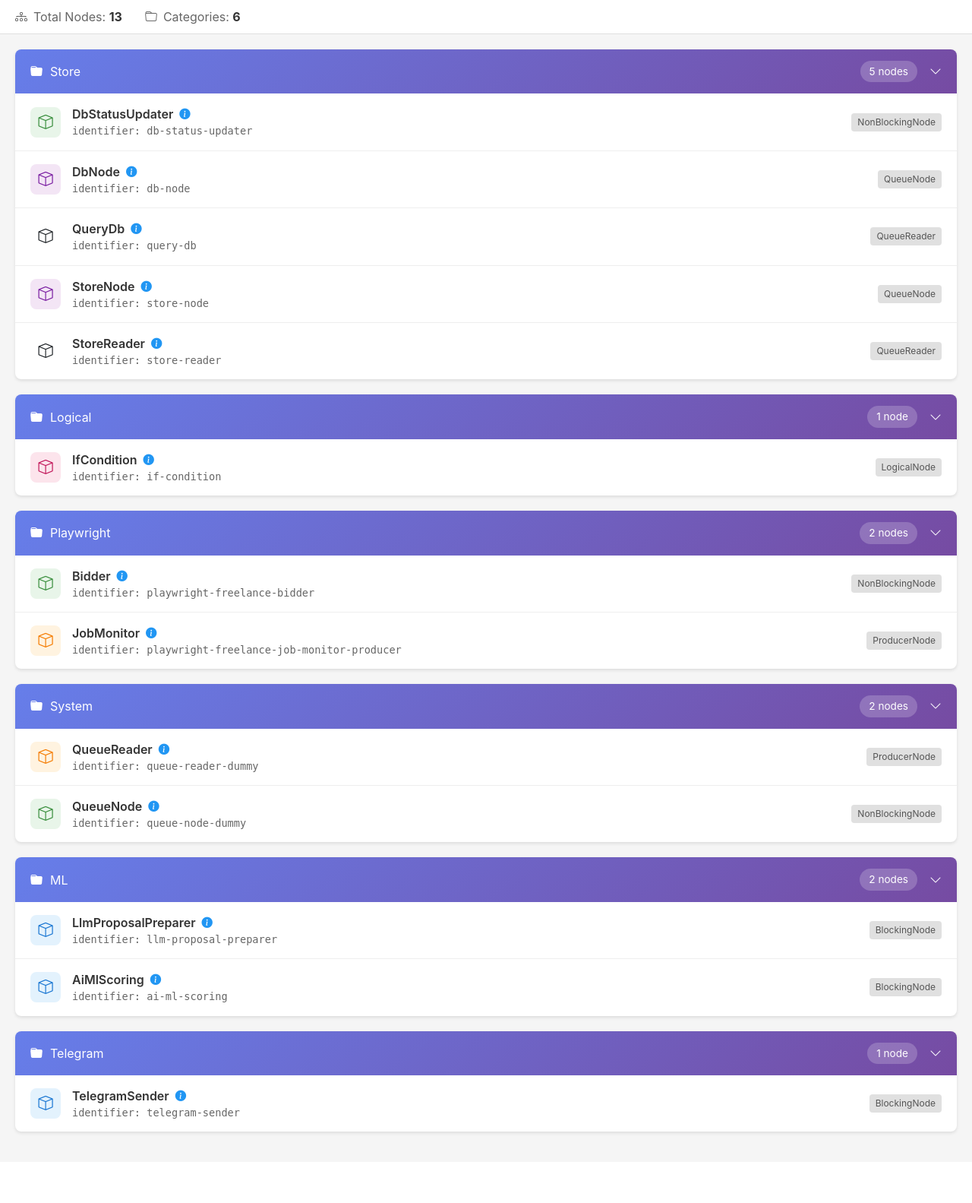
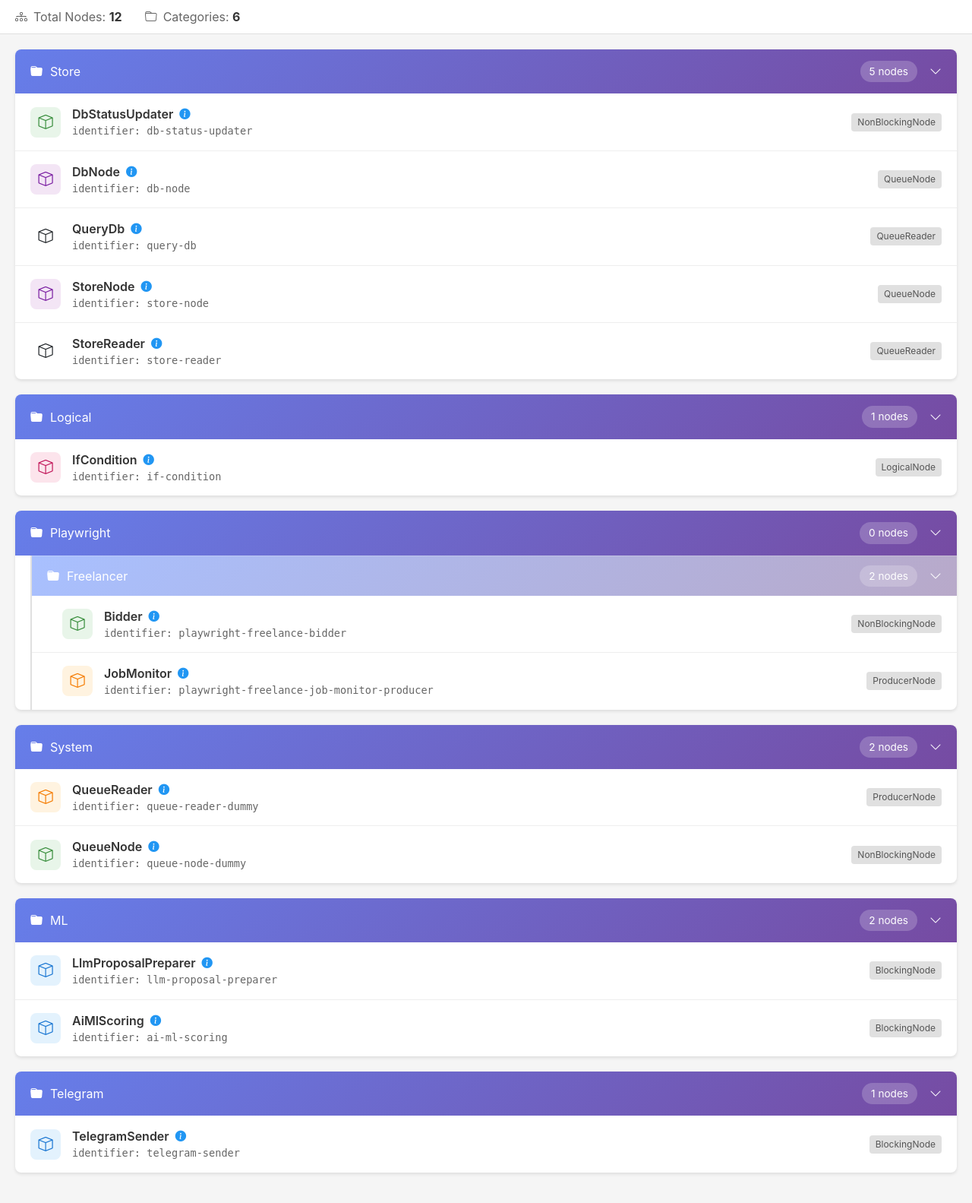
Before and after one commit to Roshan-yadav-evil-genius/Node-Based-Workflow-Orchestartor, a Flask app: page / in a window 1280 px wide. Shown: the part 85-1668 px from the top of the page at 76% size. Before the commit the page ends 1579 px from the top, so only its background shows below. Run offline with Flask 3, Linux system fonts and the light colour scheme.

Commit message:
refactor: Enhance node scanning and rendering functionality
- Introduced recursive directory scanning to build a hierarchical structure of nodes and subfolders, improving the organization of node data.
- Updated the `scan_nodes_folder` function to utilize the new recursive scanning method, ensuring all categories are included regardless of depth.
- Added Jinja macros for rendering folder content and counting nodes recursively, enhancing the template's ability to display nested structures.
- Improved the HTML structure and styling for better user experience in displaying nodes and subfolders.

```diff
--- a/NewDesign/views/node_scanner.py
+++ b/NewDesign/views/node_scanner.py
@@ -90,12 +90,67 @@
     return nodes
 
 
-def scan_nodes_folder(nodes_path: Optional[str] = None) -> Dict[str, List[Dict]]:
+def scan_directory_recursive(directory: Path) -> Dict:
     """
-    Scan the Nodes folder and return all nodes grouped by category.
+    Recursively scan a directory and build a hierarchical tree structure.
+    Scans all folders no matter how deep they are nested.
 
     Returns:
-        Dict with category names as keys and lists of node metadata as values.
+        Dict with 'nodes' (list of node metadata) and 'subfolders' (dict of subdirectories).
+    """
+    result = {
+        'nodes': [],
+        'subfolders': {}
+    }
+
+    # Scan Python files directly in this directory
+    for item in directory.iterdir():
+        if item.is_file() and item.suffix == '.py':
+            # Skip __init__.py
+            if item.name == '__init__.py':
+                continue
+
+            nodes = scan_python_file(item)
+            result['nodes'].extend(nodes)
+
+    # Recursively scan ALL subdirectories (no matter how deep)
+    for subdir in directory.iterdir():
+        if not subdir.is_dir():
+            continue
+
+        subdir_name = subdir.name
+
+        # Skip __pycache__ and other hidden directories
+        if subdir_name.startswith('_') or subdir_name.startswith('.'):
+            continue
+
+        # Always include subfolder - scan recursively no matter how deep
+        subfolder_result = scan_directory_recursive(subdir)
+        result['subfolders'][subdir_name] = subfolder_result
+
+    return result
+
+
+def scan_nodes_folder(nodes_path: Optional[str] = None) -> Dict[str, Dict]:
+    """
+    Scan the Nodes folder and return all nodes in a hierarchical tree structure.
+
+    Returns:
+        Dict with category names as keys and nested structure as values.
+        Each value contains 'nodes' (list) and 'subfolders' (dict).
+
+    Example:
+        {
+            "Playwright": {
+                "nodes": [],
+                "subfolders": {
+                    "Freelancer": {
+                        "nodes": [{"name": "Bidder", ...}],
+                        "subfolders": {}
+                    }
+                }
+            }
+        }
     """
     if nodes_path is None:
         # Default path relative to this file
@@ -109,7 +164,7 @@
 
     grouped_nodes = {}
 
-    # Iterate through subdirectories (categories)
+    # Iterate through top-level subdirectories (categories)
     for category_dir in nodes_path.iterdir():
         if not category_dir.is_dir():
             continue
@@ -120,37 +175,50 @@
         if category_name.startswith('_') or category_name.startswith('.'):
             continue
 
-        category_nodes = []
-
-        # Scan all Python files in this category (recursively)
-        for py_file in category_dir.rglob('*.py'):
-            # Skip __init__.py
-            if py_file.name == '__init__.py':
-                continue
-
-            nodes = scan_python_file(py_file)
-            category_nodes.extend(nodes)
-
-        if category_nodes:
-            grouped_nodes[category_name] = category_nodes
+        # Always include all categories - scan recursively no matter how deep
+        category_result = scan_directory_recursive(category_dir)
+        grouped_nodes[category_name] = category_result
 
     return grouped_nodes
 
 
+def _collect_nodes_recursive(folder_data: Dict, category_path: str, flat_list: List[Dict]):
+    """
+    Helper function to recursively collect nodes from hierarchical structure.
+    """
+    # Add nodes from current folder
+    for node in folder_data['nodes']:
+        node_copy = node.copy()
+        node_copy['category'] = category_path
+        flat_list.append(node_copy)
+
+    # Recursively process subfolders
+    for subfolder_name, subfolder_data in folder_data['subfolders'].items():
+        subfolder_path = f"{category_path}/{subfolder_name}"
+        _collect_nodes_recursive(subfolder_data, subfolder_path, flat_list)
+
+
 def get_all_nodes_flat() -> List[Dict]:
     """
-    Get all nodes as a flat list with category included.
+    Get all nodes as a flat list with category path included.
     """
     grouped = scan_nodes_folder()
     flat_list = []
 
-    for category, nodes in grouped.items():
-        for node in nodes:
-            node_copy = node.copy()
-            node_copy['category'] = category
-            flat_list.append(node_copy)
+    for category, folder_data in grouped.items():
+        _collect_nodes_recursive(folder_data, category, flat_list)
 
     return flat_list
+
+
+def _count_nodes_recursive(folder_data: Dict) -> int:
+    """
+    Helper function to recursively count nodes from hierarchical structure.
+    """
+    count = len(folder_data['nodes'])
+    for subfolder_data in folder_data['subfolders'].values():
+        count += _count_nodes_recursive(subfolder_data)
+    return count
 
 
 def get_node_count() -> int:
@@ -158,7 +226,10 @@
     Get total count of all nodes.
     """
     grouped = scan_nodes_folder()
-    return sum(len(nodes) for nodes in grouped.values())
+    total = 0
+    for folder_data in grouped.values():
+        total += _count_nodes_recursive(folder_data)
+    return total
 
 
 if __name__ == '__main__':
--- a/NewDesign/views/templates/index.html
+++ b/NewDesign/views/templates/index.html
@@ -54,6 +54,20 @@
             padding: 4px 12px;
             border-radius: 20px;
             font-size: 0.85rem;
+        }
+        .subfolder-header {
+            background: linear-gradient(135deg, #a8c0ff 0%, #b8a9c9 100%);
+            color: white;
+            padding: 12px 20px;
+            display: flex;
+            justify-content: space-between;
+            align-items: center;
+            cursor: pointer;
+            border-top: 1px solid rgba(255,255,255,0.2);
+        }
+        .subfolder-container {
+            margin-left: 20px;
+            border-left: 2px solid #e0e0e0;
         }
         .node-item {
             padding: 15px 20px;
@@ -125,6 +139,17 @@
             cursor: pointer;
             margin-bottom: 5px;
         }
+        .modal-subfolder-header {
+            background: #f0f4f8;
+            padding: 8px 15px;
+            border-radius: 6px;
+            display: flex;
+            justify-content: space-between;
+            align-items: center;
+            cursor: pointer;
+            margin-bottom: 5px;
+            margin-left: 15px;
+        }
         .modal-category-title {
             display: flex;
             align-items: center;
@@ -133,6 +158,7 @@
         }
         .modal-category-title i { color: #f0ad4e; }
         .modal-node-list { padding-left: 10px; }
+        .modal-subfolder-content { margin-left: 15px; }
         .modal-node-item {
             padding: 10px 15px;
             border: 1px solid #eee;
@@ -184,6 +210,92 @@
     </style>
 </head>
 <body>
+    {# Macro to count nodes recursively in a folder structure #}
+    {% macro count_nodes(folder_data) %}
+        {%- set count = folder_data.nodes|length -%}
+        {%- for subfolder_data in folder_data.subfolders.values() -%}
+            {%- set count = count + count_nodes(subfolder_data)|int -%}
+        {%- endfor -%}
+        {{ count }}
+    {%- endmacro %}
+
+    {# Recursive macro to render folder content (nodes and subfolders) #}
+    {% macro render_folder_content(folder_data, prefix, depth=0) %}
+        {# Render nodes directly in this folder #}
+        {% for node in folder_data.nodes %}
+        <div class="node-item" style="padding-left: {{ 20 + depth * 20 }}px;">
+            <div class="node-icon {{ node.type|lower|replace('node', '') }}">
+                <i class="bi bi-box"></i>
+            </div>
+            <div class="node-info">
+                <div class="node-name">
+                    {{ node.name }}
+                    <i class="bi bi-info-circle-fill info-icon" title="Type: {{ node.type }}"></i>
+                </div>
+                <div class="node-identifier">identifier: {{ node.identifier }}</div>
+            </div>
+            <span class="type-badge">{{ node.type }}</span>
+        </div>
+        {% endfor %}
+
+        {# Render subfolders recursively #}
+        {% for subfolder_name, subfolder_data in folder_data.subfolders.items() %}
+        <div class="subfolder-container">
+            <div class="subfolder-header" data-bs-toggle="collapse" data-bs-target="#{{ prefix }}-sub-{{ loop.index }}">
+                <div class="category-title">
+                    <i class="bi bi-folder-fill"></i>
+                    <span>{{ subfolder_name }}</span>
+                </div>
+                <div class="d-flex align-items-center gap-3">
+                    <span class="category-badge">{{ count_nodes(subfolder_data)|trim }} nodes</span>
+                    <i class="bi bi-chevron-down"></i>
+                </div>
+            </div>
+            <div class="collapse show" id="{{ prefix }}-sub-{{ loop.index }}">
+                {{ render_folder_content(subfolder_data, prefix ~ '-sub-' ~ loop.index, depth + 1) }}
+            </div>
+        </div>
+        {% endfor %}
+    {% endmacro %}
+
+    {# Recursive macro for modal folder content #}
+    {% macro render_modal_folder(folder_data, prefix, depth=0) %}
+        {# Render nodes directly in this folder #}
+        <div class="modal-node-list" style="margin-left: {{ depth * 15 }}px;">
+            {% for node in folder_data.nodes %}
+            <div class="modal-node-item" onclick="selectNode('{{ node.identifier }}', '{{ node.name }}')">
+                <div class="modal-node-icon {{ node.type|lower|replace('node', '') }}">
+                    <i class="bi bi-box"></i>
+                </div>
+                <div class="modal-node-info">
+                    <div class="modal-node-name">
+                        {{ node.name }}
+                        <i class="bi bi-info-circle-fill text-primary" style="font-size: 0.8rem;"></i>
+                    </div>
+                    <div class="modal-node-identifier">identifier: {{ node.identifier }}</div>
+                </div>
+            </div>
+            {% endfor %}
+        </div>
+
+        {# Render subfolders recursively #}
+        {% for subfolder_name, subfolder_data in folder_data.subfolders.items() %}
+        <div class="modal-subfolder-content">
+            <div class="modal-subfolder-header" data-bs-toggle="collapse" data-bs-target="#{{ prefix }}-msub-{{ loop.index }}">
+                <div class="modal-category-title">
+                    <i class="bi bi-folder-fill"></i>
+                    <span>{{ subfolder_name }}</span>
+                    <small class="text-muted">({{ count_nodes(subfolder_data)|trim }} nodes)</small>
+                </div>
+                <i class="bi bi-chevron-down"></i>
+            </div>
+            <div class="collapse show" id="{{ prefix }}-msub-{{ loop.index }}">
+                {{ render_modal_folder(subfolder_data, prefix ~ '-msub-' ~ loop.index, depth + 1) }}
+            </div>
+        </div>
+        {% endfor %}
+    {% endmacro %}
+
     <div class="header">
         <h1>Node Engine POC</h1>
         <button class="btn btn-primary btn-add-node" data-bs-toggle="modal" data-bs-target="#nodeModal">
@@ -205,7 +317,7 @@
     <div class="main-content">
         <div class="row">
             <div class="col-12">
-                {% for category, node_list in nodes.items() %}
+                {% for category, folder_data in nodes.items() %}
                 <div class="category-card">
                     <div class="category-header" data-bs-toggle="collapse" data-bs-target="#cat-{{ loop.index }}">
                         <div class="category-title">
@@ -213,26 +325,12 @@
                             <span>{{ category }}</span>
                         </div>
                         <div class="d-flex align-items-center gap-3">
-                            <span class="category-badge">{{ node_list|length }} node{{ 's' if node_list|length > 1 else '' }}</span>
+                            <span class="category-badge">{{ count_nodes(folder_data)|trim }} nodes</span>
                             <i class="bi bi-chevron-down"></i>
                         </div>
                     </div>
                     <div class="collapse show" id="cat-{{ loop.index }}">
-                        {% for node in node_list %}
-                        <div class="node-item">
-                            <div class="node-icon {{ node.type|lower|replace('node', '') }}">
-                                <i class="bi bi-box"></i>
-                            </div>
-                            <div class="node-info">
-                                <div class="node-name">
-                                    {{ node.name }}
-                                    <i class="bi bi-info-circle-fill info-icon" title="Type: {{ node.type }}"></i>
-                                </div>
-                                <div class="node-identifier">identifier: {{ node.identifier }}</div>
-                            </div>
-                            <span class="type-badge">{{ node.type }}</span>
-                        </div>
-                        {% endfor %}
+                        {{ render_folder_content(folder_data, 'cat-' ~ loop.index) }}
                     </div>
                 </div>
                 {% endfor %}
@@ -254,31 +352,18 @@
                     <button type="button" class="btn-close" data-bs-dismiss="modal"></button>
                 </div>
                 <div class="modal-body">
-                    {% for category, node_list in nodes.items() %}
+                    {% for category, folder_data in nodes.items() %}
                     <div class="modal-category">
                         <div class="modal-category-header" data-bs-toggle="collapse" data-bs-target="#mcat-{{ loop.index }}">
                             <div class="modal-category-title">
                                 <i class="bi bi-folder-fill"></i>
                                 <span>{{ category }}</span>
-                                <small class="text-muted">({{ node_list|length }} nodes)</small>
+                                <small class="text-muted">({{ count_nodes(folder_data)|trim }} nodes)</small>
                             </div>
                             <i class="bi bi-chevron-down"></i>
                         </div>
-                        <div class="collapse show modal-node-list" id="mcat-{{ loop.index }}">
-                            {% for node in node_list %}
-                            <div class="modal-node-item" onclick="selectNode('{{ node.identifier }}', '{{ node.name }}')">
-                                <div class="modal-node-icon {{ node.type|lower|replace('node', '') }}">
-                                    <i class="bi bi-box"></i>
-                                </div>
-                                <div class="modal-node-info">
-                                    <div class="modal-node-name">
-                                        {{ node.name }}
-                                        <i class="bi bi-info-circle-fill text-primary" style="font-size: 0.8rem;"></i>
-                                    </div>
-                                    <div class="modal-node-identifier">identifier: {{ node.identifier }}</div>
-                                </div>
-                            </div>
-                            {% endfor %}
+                        <div class="collapse show" id="mcat-{{ loop.index }}">
+                            {{ render_modal_folder(folder_data, 'mcat-' ~ loop.index) }}
                         </div>
                     </div>
                     {% endfor %}
```
